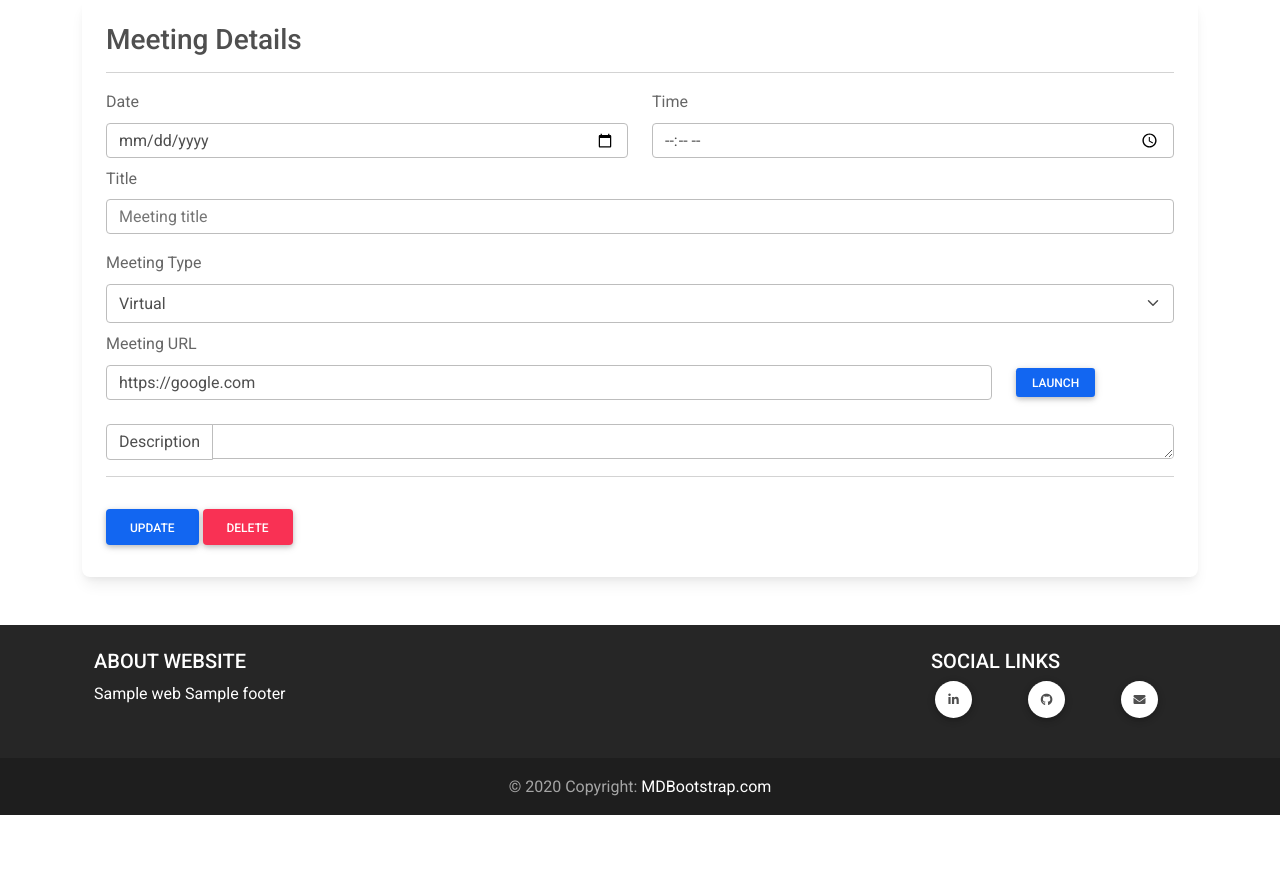
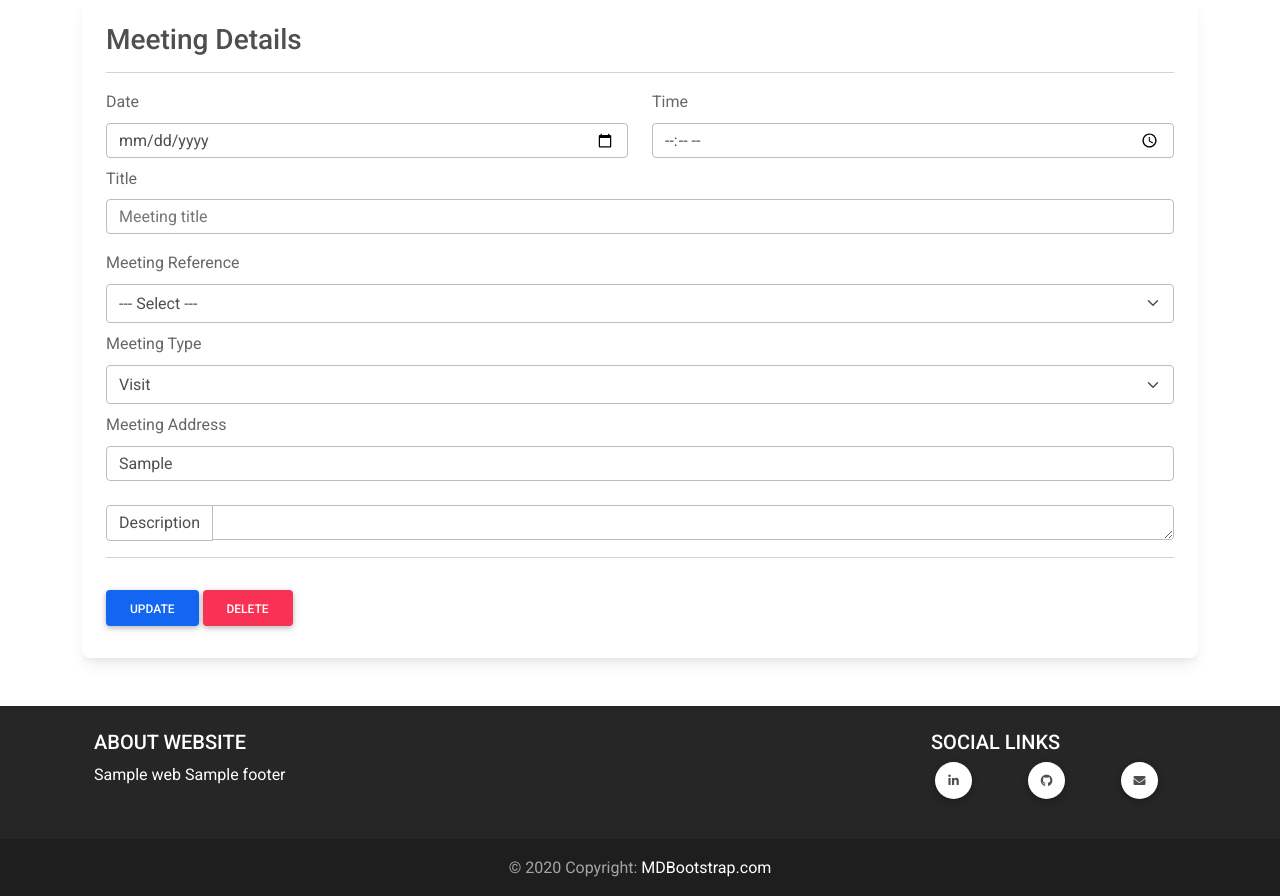
Before and after one commit to VipulRathod007/smartcalendar, a Django app: template templates/Calendar/showEvent.html in a window 1280 px wide. Shown: the part 100-996 px from the top of the page. Before the commit the page ends 915 px from the top, so only its background shows below. Run offline with Django 3.2, Linux system fonts and the light colour scheme; data comes from the database, SQL or seed files in the repository; both versions use the stored data as it was after the commit; the template is opened without the code that fills it: values that come from a table or form of the project are taken from there, most other values are stand-ins (such as "Sample title", 1, 10 or a date in 2020); some libraries are stand-ins or nearby versions.

Commit message:
[Meeting] - Features enhancement

```diff
--- a/Calendar/models.py
+++ b/Calendar/models.py
@@ -9,6 +9,8 @@
     title = models.CharField(max_length=50, default="")
     meetType = models.CharField(max_length=25, default="")
     description = models.CharField(max_length=1000, default="")
+    meetingNotes = models.CharField(max_length=2000, default="")
+    refMeet = models.IntegerField(default=0)
     userid = models.IntegerField()
 
     def __str__(self):
--- a/Main/settings.py
+++ b/Main/settings.py
@@ -25,7 +25,7 @@
 SECRET_KEY = 'django-insecure-#pb4q&x=49pb4$x%vi*#nbhsj3w*0y-8#nt1x$9=a-63279l6-'
 
 # SECURITY WARNING: don't run with debug turned on in production!
-DEBUG = False
+DEBUG = True
 
 ALLOWED_HOSTS = ['*']
 
--- a/templates/Calendar/index.html
+++ b/templates/Calendar/index.html
@@ -51,6 +51,8 @@
     <hr>
     {% if meetings %}
     <div class="container mt-3">
+        <h2>{{eventTypes.Meeting}}</h2>
+        <br>
         <table class="table table-hover" id="upcoming">
             <thead>
                 <tr>
@@ -67,6 +69,8 @@
                     <td>
                         <a href="{% url 'Show-Event' %}?type={{eventTypes.Meeting}}&id={{meet.id}}"
                             class="btn bg-white"><i class="fa fa-eye"></i></a>
+                        <a href="{% url 'Event-Delete' %}?type={{eventTypes.Meeting}}&id={{meet.id}}"
+                            class="btn bg-danger"><i class="fa fa-trash text-white"></i></a>
                     </td>
                 </tr>
                 {% endfor %}
--- a/templates/Calendar/showEvent.html
+++ b/templates/Calendar/showEvent.html
@@ -6,7 +6,7 @@
 
 {% block body %}
 <div class="container">
-    {% if meeting %}
+    {% if meeting and meetingDetails %}
     <div class="pb-4 pt-2 d-block mx-auto">
         <div class="card mb-4 mt-3">
             <div class="card-body px-4 mb-2">
@@ -50,6 +50,43 @@
                         {% endif %}
                     </div>
 
+                    {% if meetings %}
+                    <div class="mb-2">
+                        <label for="meetRef" class="form-label">Meeting Reference</label>
+                        {% if view %}
+                        <div class="row align-items-center">
+                            <div class="col-md-10 col-sm-9 col-xl-10">
+                                <select class="form-select" id="meetRef" name="meetRef">
+                                    <option value="-1">
+                                        --- Select ---</option>
+                                    <option value="0">
+                                        Independent Meeting</option>
+                                    {% for meet in meetings %}
+                                    {% if meet.id == meetingDetails.refMeet %}
+                                    <option value="{{meet.id}}" selected><span class="bg-primary">{{meet.title}} on
+                                            {{meet.date}} {{meet.time}} &check;</span></option>
+                                    {% else %}
+                                    <option value="{{meet.id}}">{{meet.title}} on {{meet.date}} {{meet.time}}</option>
+                                    {% endif %}
+                                    {% endfor %}
+                                </select>
+                            </div>
+                            <div class="col-md-2 col-sm-3 col-xl-2">
+                                <a href="{% url 'Show-Event' %}?type={{eventTypes.Meeting}}&id={{meetingDetails.refMeet}}"
+                                    target="_blank" class="btn btn-primary btn-sm">Show</a>
+                            </div>
+                        </div>
+                        {% else %}
+                        <select class="form-select" id="meetRef" name="meetRef">
+                            <option value="0">
+                                --- Select ---</option>
+                            {% for meet in meetings %}
+                            <option value="{{meet.id}}">{{meet.title}} on {{meet.date}} {{meet.time}}</option>
+                            {% endfor %}
+                        </select>
+                        {% endif %}
+                    </div>
+                    {% endif %}
 
                     <div class="mb-2">
                         <label for="inputAddress" class="form-label">Meeting Type</label>
@@ -70,7 +107,7 @@
                         </select>
                     </div>
 
-                    <div id="url" hidden>
+                    <div class="mt-2" id="url" hidden>
                         <label for="inputUrl" class="form-label">Meeting URL</label>
                         {% if meetingDetails.urlAddr != "" %}
                         <div class="row align-items-center">
@@ -88,7 +125,7 @@
                         {% endif %}
                     </div>
 
-                    <div id="addr" hidden>
+                    <div class="mt-2" id="addr" hidden>
                         <label for="inputAddress" class="form-label">Meeting Address</label>
                         {% if meetingDetails.meetAddr != "" %}
                         <input type="text" class="form-control" id="inputAddress" name="meetAddr"
```
Also changed, not shown: Calendar/views.py (+25 -1 lines), templates/Calendar/addnew.html (+14 -2 lines), Calendar/migrations/0004_auto_20210517_2143.py (added), db.sqlite3, templates/Calendar/base.html (line endings or trailing spaces).
